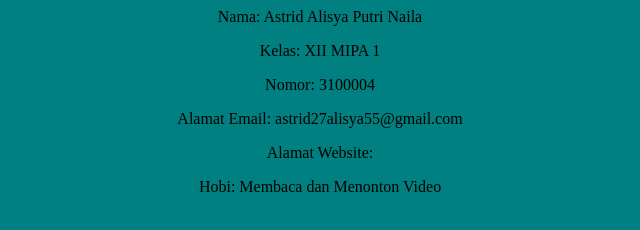
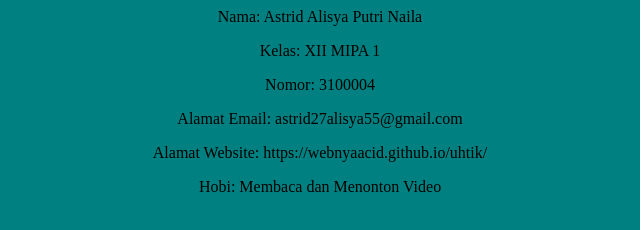
Before and after one commit to webnyaacid/uhtik, a plain HTML site: page kontak.html in a window 1280 px wide. Shown: the whole page, without its empty margins (320-960 px from the left). Drawn offline with Linux system fonts and the light colour scheme.

Commit message:
Update kontak.html

```diff
--- a/kontak.html
+++ b/kontak.html
@@ -9,7 +9,7 @@
 <p><center>Kelas: XII MIPA 1
 <p><center>Nomor: 3100004
 <p><center>Alamat Email: astrid27alisya55@gmail.com
-<p><center>Alamat Website:
+<p><center>Alamat Website: https://webnyaacid.github.io/uhtik/
 <p><center>Hobi: Membaca dan Menonton Video
 </td>
 </tr>
```
